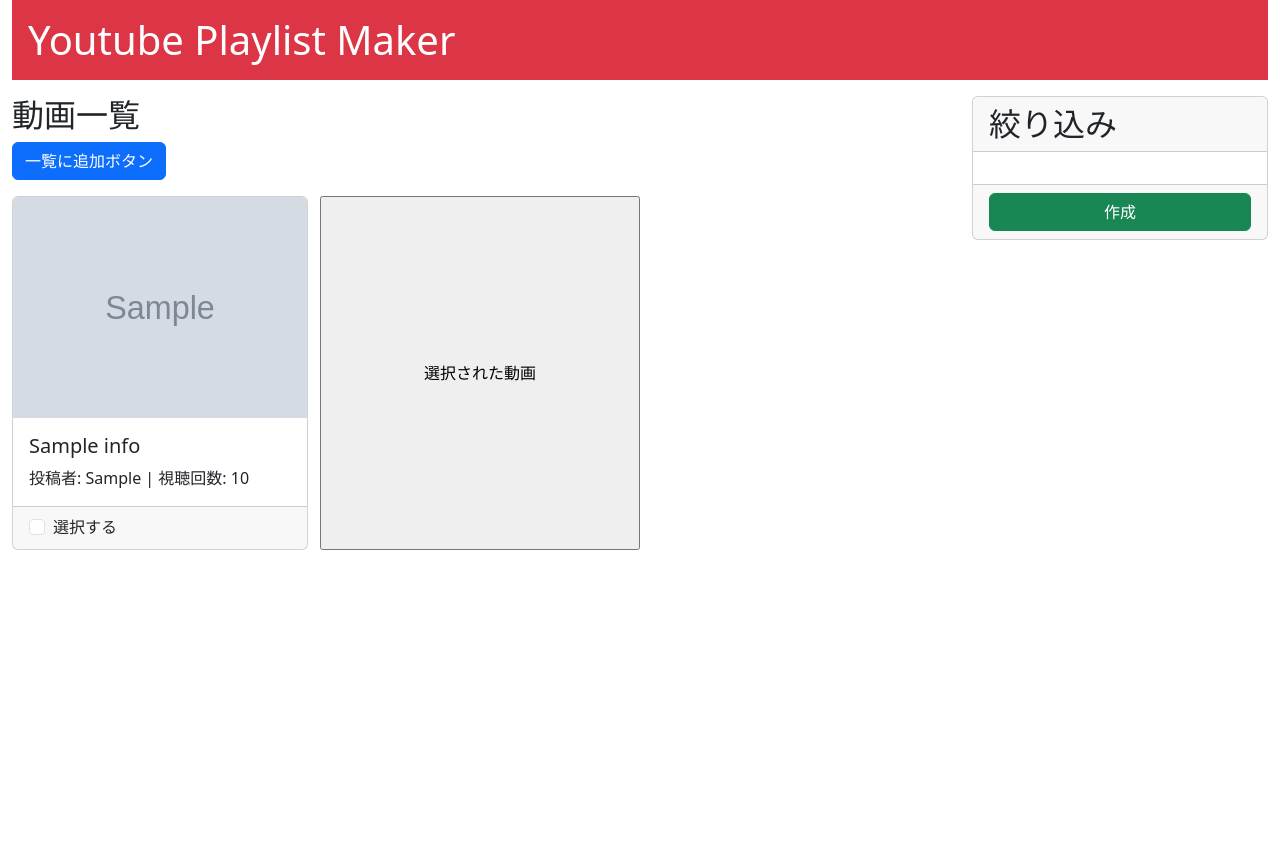
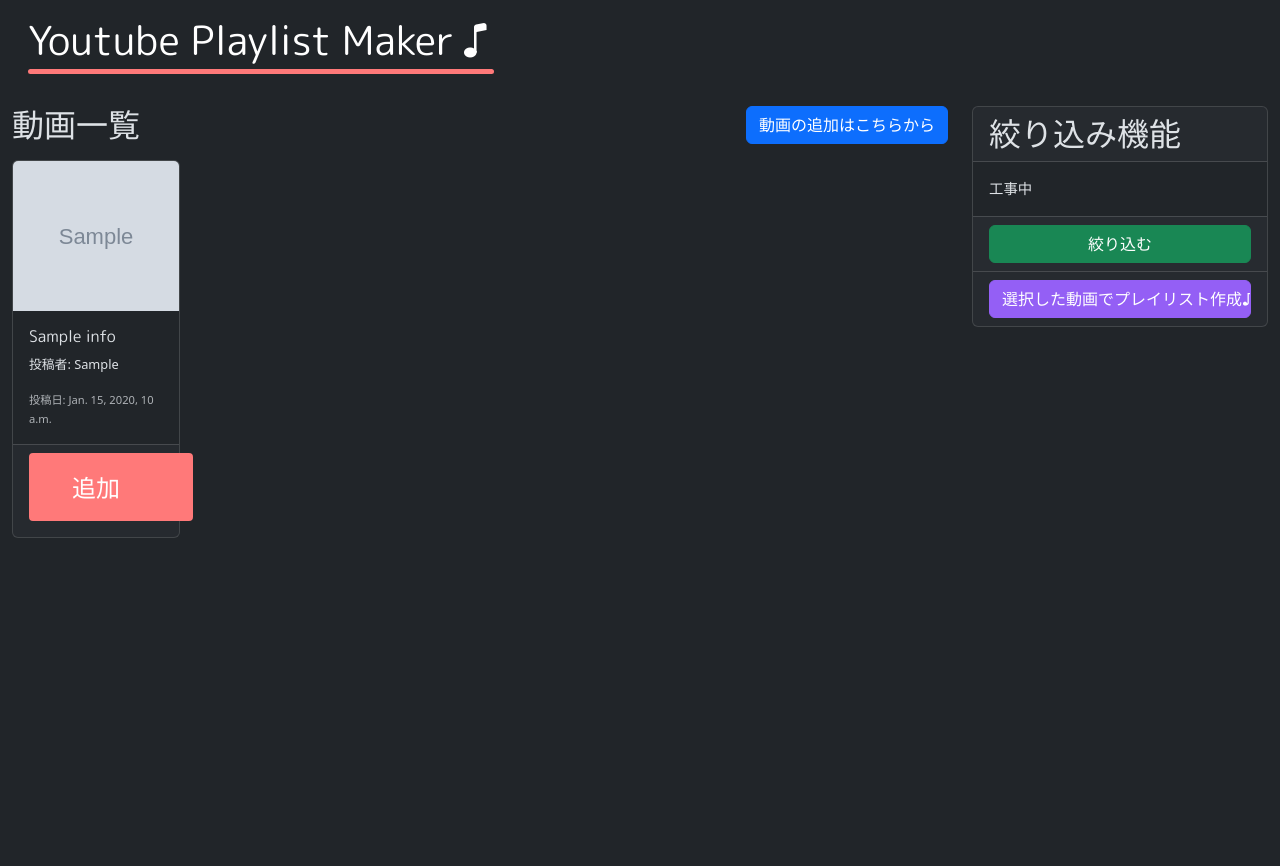
Before and after one commit to Iris-Fla/Django-PlaylistMaker, a Django app: page / in a window 1280 px wide. Before the commit the page ends 550 px from the top, so only its background shows below. Run offline with Django 4.2, Linux system fonts and the light colour scheme; tables that the repository leaves empty hold one stand-in row (values such as "Sample post"); grey boxes marked "Sample" are stand-in pictures.

Commit message:
indexページ完成

```diff
--- /dev/null
+++ b/django_app/PlaylistMaker/static/css/style.css
@@ -0,0 +1,107 @@
+.card {
+  font-size: 0.9rem; /* テキストサイズを小さくする */
+}
+
+.card-title {
+  font-size: 1rem; /* タイトルのサイズを小さくする */
+}
+
+.card-text {
+  font-size: 0.8rem; /* テキストのサイズをさらに小さくする */
+}
+
+.card-img-top {
+  height: 150px; /* 画像の高さを小さくする */
+  object-fit: cover; /* 画像のアスペクト比を維持する */
+}
+
+/* カスタムチェックボックスのスタイル */
+.form-check-input {
+  display: none; /* デフォルトのチェックボックスを非表示にする */
+}
+
+.form-check-label {
+  width: 100%;
+  height: 90%; /* ラベルの幅を指定 */
+  display: inline-block;
+  padding: 2rem 5rem;
+  border: 2px solid rgb(255, 121, 121); /* 赤色のボーダー */
+  border-radius: 0.25rem;
+  background-color: rgb(255, 121, 121); /* 赤色の背景 */
+  color: #fff;
+  cursor: pointer;
+  transition: background-color 0.3s, border-color 0.3s;
+}
+.form-check-input + .form-check-label::before {
+  content: "追加"; /* チェックされていないときに表示するテキスト */
+  position: absolute;
+  top: 87%;
+  left: 50%;
+  transform: translate(-50%, -50%);
+  font-size: 1.5rem; /* テキストサイズ */
+  color: #fff; /* テキストカラー */
+}
+
+.form-check-input:checked + .form-check-label::before {
+  content: ""; /* チェックされたときに "追加" を非表示にする */
+}
+
+.form-check-input:checked + .form-check-label {
+  background-color: #28a745; /* 緑色の背景 */
+  border-color: #28a745; /* 緑色のボーダー */
+}
+
+.form-check-input:checked + .form-check-label::after {
+  content: "追加済み"; /* チェックされたときに表示するテキスト */
+  position: absolute;
+  top: 87%;
+  left: 50%;
+  transform: translate(-50%, -50%);
+  font-size: 1.5rem; /* テキストサイズ */
+  color: #fff; /* テキストカラー */
+}
+
+.m-plus-rounded-1c-regular {
+  font-family: "M PLUS Rounded 1c", sans-serif;
+  font-weight: 400;
+  font-style: normal;
+}
+
+h1, h2, h3, h4, h5, h6 {
+  font-family: "M PLUS Rounded 1c", sans-serif;
+  font-weight: 400;
+  font-style: normal;
+}
+
+header h1 {
+  position: relative;
+  display: inline-block;
+}
+
+header h1::after {
+  content: '';
+  display: block;
+  width: 100%;
+  height: 5px;
+  background-color: rgb(255, 121, 121);
+  border-radius: 5px;
+  margin-top: 5px;
+}
+
+.sticky-sidebar {
+  position: sticky;
+  top: 20px; /* 上端からの距離を調整 */
+  height: calc(100vh - 40px); /* ビューポートの高さから上下のマージンを引いた高さ */
+  overflow-y: auto; /* 内容が長い場合にスクロール可能にする */
+}
+
+.btn-p {
+  background-color: rgb(148, 95, 245);
+  border-color:rgb(148, 95, 245) ;
+  color: #fff;
+}
+
+.btn-p:hover {
+  background-color: rgb(104, 43, 218); /* ホバー時の色 */
+  border-color:rgb(148, 95, 245) ;
+}
--- a/django_app/PlaylistMaker/templates/PlaylistMaker/index.html
+++ b/django_app/PlaylistMaker/templates/PlaylistMaker/index.html
@@ -1,26 +1,31 @@
 {% load static %}
 <!DOCTYPE html>
-<html lang="ja">
+<html lang="ja" data-bs-theme="dark">
 <head>
     <meta charset="UTF-8">
     <meta name="viewport" content="width=device-width, initial-scale=1.0">
     <title>Youtube Playlist Maker</title>
     <!-- Bootstrap CSS -->
+    <link rel="stylesheet" href="https://cdn.jsdelivr.net/npm/bootstrap-icons@1.10.5/font/bootstrap-icons.css">
+    <link rel="preconnect" href="https://fonts.googleapis.com">
+    <link rel="preconnect" href="https://fonts.gstatic.com" crossorigin>
+    <link href="https://fonts.googleapis.com/css2?family=M+PLUS+Rounded+1c&display=swap" rel="stylesheet">
     <link href="https://cdn.jsdelivr.net/npm/bootstrap@5.3.0-alpha1/dist/css/bootstrap.min.css" rel="stylesheet">
-    <link rel="stylesheet" href="{% static 'css/styles.css' %}">
+    <link rel="stylesheet" href="{% static 'css/style.css' %}">
 </head>
 <body>
     <div class="container-fluid">
-        <header class="bg-danger text-white p-3">
-            <h1 class="mb-0">Youtube Playlist Maker</h1>
+        <header class="text-white p-3">
+            <h1 class="mb-0">Youtube Playlist Maker<i class="bi-music-note"></i></h1>
         </header>
+        <form method="post">
         <main class="row mt-3">
             <section class="col-md-9">
-                <h2>動画一覧</h2>
-                <button id="add-all" class="btn btn-primary mb-3">一覧に追加ボタン</button>
-                <form method="post">
-                <div class="row row-cols-1 row-cols-md-3 g-4">
-
+                <div class="d-flex justify-content-between align-items-center mb-3">
+                    <h2 class="mb-0">動画一覧</h2>
+                    <a href="{% url 'create' %}" id="add-all" class="btn btn-primary">動画の追加はこちらから</a>
+                </div>
+                <div class="row row-cols-1 row-cols-md-3 row-cols-lg-5 g-4">
                     {% csrf_token %}
                     {% for video in videos %}
                     <div class="col">
@@ -28,42 +33,38 @@
                             <img src="{{ video.image }}" class="card-img-top" alt="サムネイル">
                             <div class="card-body">
                                 <h5 class="card-title">{{ video.title }}</h5>
-                                <p class="card-text">投稿者: {{ video.channel }} | 視聴回数: {{ video.views }}</p>
+                                <p class="card-text">投稿者: {{ video.channel }}</p>
+                                <p class="card-text"><small class="text-body-secondary">投稿日: {{ video.published_date }}</small></p>
                             </div>
                             <div class="card-footer">
-                                <div class="form-check">
+                                <div class="form-check text-center p-0">
                                     <input class="form-check-input" type="checkbox" name="video_{{ video.id }}" id="video_{{ video.id }}">
-                                    <label class="form-check-label" for="video{{ video.id }}">
-                                        選択する
-                                    </label>
+                                    <label class="form-check-label" for="video_{{ video.id }}"></label>
                                 </div>
                             </div>
                         </div>
                     </div>
                     {% endfor %}
-                    <input type="submit" value="選択された動画">
                 </div>
-                </form>
             </section>
-            <aside class="col-md-3">
+            <aside class="col-md-3 sticky-sidebar">
                 <div class="card">
                     <div class="card-header">
-                        <h2 class="mb-0">絞り込み</h2>
+                        <h2 class="mb-0">絞り込み機能</h2>
                     </div>
                     <div class="card-body">
-                        <!-- Add filter options here -->
+                        工事中
                     </div>
                     <div class="card-footer">
-                        <button id="create-playlist" class="btn btn-success w-100">作成</button>
+                        <button id="create-playlist" class="btn btn-success w-100">絞り込む</button>
+                    </div>
+                    <div class="card-footer">
+                        <input type="submit" class="btn btn-success w-100 btn-p" value="選択した動画でプレイリスト作成♪"></input>
                     </div>
                 </div>
             </aside>
         </main>
+    </form>
     </div>
-
-    <!-- Bootstrap JS and Popper.js -->
-    <script src="https://cdn.jsdelivr.net/npm/@popperjs/core@2.11.6/dist/umd/popper.min.js"></script>
-    <script src="https://cdn.jsdelivr.net/npm/bootstrap@5.3.0-alpha1/dist/js/bootstrap.min.js"></script>
-    <script src="{% static 'js/script.js' %}"></script>
 </body>
 </html>
--- a/django_app/PlaylistMaker/urls.py
+++ b/django_app/PlaylistMaker/urls.py
@@ -6,6 +6,5 @@
   path('create', views.create, name='create'),
   path('videos/', views.video_list, name='video_list'),
   path('selected-videos/', views.selected_videos, name='selected_videos'),
-  path('create_playlist/', views.create_youtube_playlist, name='create_youtube_playlist'),
-  path('playlist/<str:playlist_id>/', views.playlist_detail, name='playlist_detail'),
+  path('create-playlist/', views.create_youtube_playlist, name='create_youtube_playlist'),
 ]
--- a/django_app/PlaylistMaker/views.py
+++ b/django_app/PlaylistMaker/views.py
@@ -22,7 +22,7 @@
             for video in videos:
                 video.is_selected = request.POST.get(f'video_{video.id}', False) == 'on'
                 video.save()
-            return redirect('selected_videos')
+            return redirect('create_youtube_playlist')
         return render(request, 'PlaylistMaker/selected_videos.html', {'videos': selected_videos})
   return render(request, 'PlaylistMaker/index.html', {'videos': videos})
 
@@ -83,102 +83,51 @@
         url = request.POST.get('url')
         youtube = build('youtube', 'v3', developerKey=settings.YOUTUBE_API_KEY)
 
-        # プレイリストIDを抽出するパターンを追加
         patterns = [
             r'(?:https?:\/\/)?(?:www\.)?youtube\.com\/watch\?v=([^&]+)',
             r'(?:https?:\/\/)?(?:www\.)?youtu\.be\/([^?]+)',
-            r'(?:https?:\/\/)?(?:www\.)?youtube\.com\/embed\/([^?]+)',
-            r'(?:https?:\/\/)?(?:www\.)?youtube\.com\/playlist\?list=([^&]+)'
+            r'(?:https?:\/\/)?(?:www\.)?youtube\.com\/embed\/([^?]+)'
         ]
 
         for pattern in patterns:
             match = re.search(pattern, url)
             if match:
-                if 'playlist' in pattern:
-                    # プレイリストの場合
-                    playlist_id = match.group(1)
-                    videos = get_playlist_videos(youtube, playlist_id)
-                else:
-                    # 単一の動画の場合
-                    video_id = match.group(1)
-                    videos = [get_video_info(youtube, video_id)]
+                video_id = match.group(1)
+                videos_response = youtube.videos().list(
+                    part='snippet,statistics',
+                    id=video_id
+                ).execute()
 
-                created_videos = []
-                for video in videos:
-                    if video:
-                        video_obj, created = video_info.objects.update_or_create(
-                            videoid=video['id'],
-                            defaults={
-                                'title': video['title'],
-                                'channel': video['channel'],
-                                'image': video['image'],
-                                'url': f"https://www.youtube.com/watch?v={video['id']}",
-                                'views': video['views'],
-                                'published_date': video['published_date']
-                            }
-                        )
-                        created_videos.append((video_obj, created))
+                if videos_response['items']:
+                    item = videos_response['items'][0]
+                    snippet = item['snippet']
+                    statistics = item['statistics']
 
-                context = {
-                    'videos': created_videos
-                }
-                return render(request, 'PlaylistMaker/create.html', context)
+                    # Create or update video_info object
+                    video, created = video_info.objects.update_or_create(
+                        videoid=video_id,
+                        defaults={
+                            'title': snippet['title'],
+                            'channel': snippet['channelTitle'],
+                            'image': snippet['thumbnails']['high']['url'],
+                            'url': f"https://www.youtube.com/watch?v={video_id}",
+                            'views': int(statistics['viewCount']),
+                            'published_date': parse_datetime(snippet['publishedAt'])
+                        }
+                    )
 
-        # マッチしない場合
+                    context = {
+                        'video': video,
+                        'created': created
+                    }
+                    return render(request, 'PlaylistMaker/create.html', context)
+
+        # If no match found
         context = {'error': 'Invalid YouTube URL'}
         return render(request, 'PlaylistMaker/create.html', context)
 
-    # GETリクエストの場合
+    # If GET request
     return render(request, 'PlaylistMaker/create.html')
-
-def get_playlist_videos(youtube, playlist_id):
-    videos = []
-    next_page_token = None
-
-    while True:
-        playlist_response = youtube.playlistItems().list(
-            part='snippet',
-            playlistId=playlist_id,
-            maxResults=50,
-            pageToken=next_page_token
-        ).execute()
-
-        for item in playlist_response['items']:
-            video_id = item['snippet']['resourceId']['videoId']
-            video = get_video_info(youtube, video_id)
-            if video:
-                videos.append(video)
-
-        next_page_token = playlist_response.get('nextPageToken')
-        if not next_page_token:
-            break
-
-    return videos
-
-def get_video_info(youtube, video_id):
-    try:
-        video_response = youtube.videos().list(
-            part='snippet,statistics',
-            id=video_id
-        ).execute()
-
-        if video_response['items']:
-            item = video_response['items'][0]
-            snippet = item['snippet']
-            statistics = item['statistics']
-
-            return {
-                'id': video_id,
-                'title': snippet['title'],
-                'channel': snippet['channelTitle'],
-                'image': snippet['thumbnails']['high']['url'],
-                'views': int(statistics['viewCount']),
-                'published_date': parse_datetime(snippet['publishedAt'])
-            }
-    except Exception as e:
-        print(f"Error fetching video info for {video_id}: {str(e)}")
-
-    return None
 
 def video_list(request):
     videos = video_info.objects.all()
```
Also changed, not shown: django_app/PlaylistMaker/static/PlaylistMaker/css/style.css (deleted, +0 -20 lines), django_app/PlaylistMaker/templates/PlaylistMaker/playlist_detail.html (deleted, +0 -15 lines).
